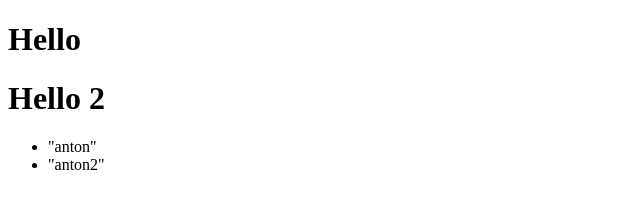
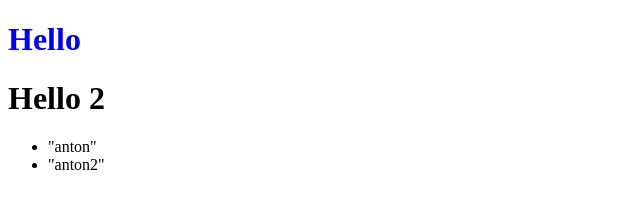
Before and after one commit to Antonikas-2/SAP_project, a plain HTML site: page index.html in a window 1280 px wide. Shown: the whole page, without its empty margins (0-640 px from the left). Drawn offline with Linux system fonts and the light colour scheme.

Commit message:
style blue

```diff
--- a/index.html
+++ b/index.html
@@ -9,7 +9,7 @@
 	</head>
 
 	<body>
-		<h1 >Hello</h1>
+		<h1 style = "Color : blue">Hello</h1>
 			<h1 >Hello 2</h1>
 			<ul>
 				<li>"anton"</li>
```
Also changed, not shown: 1 other file.
